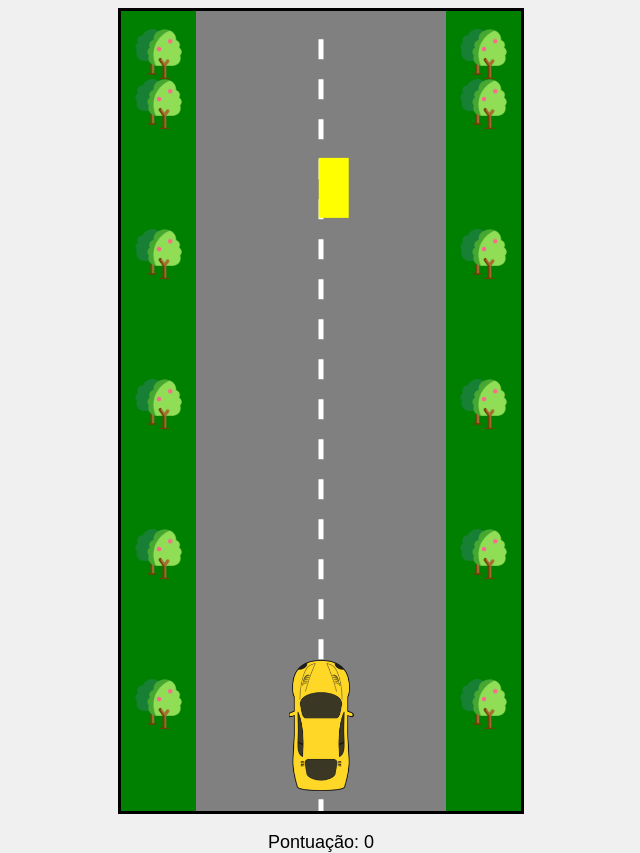
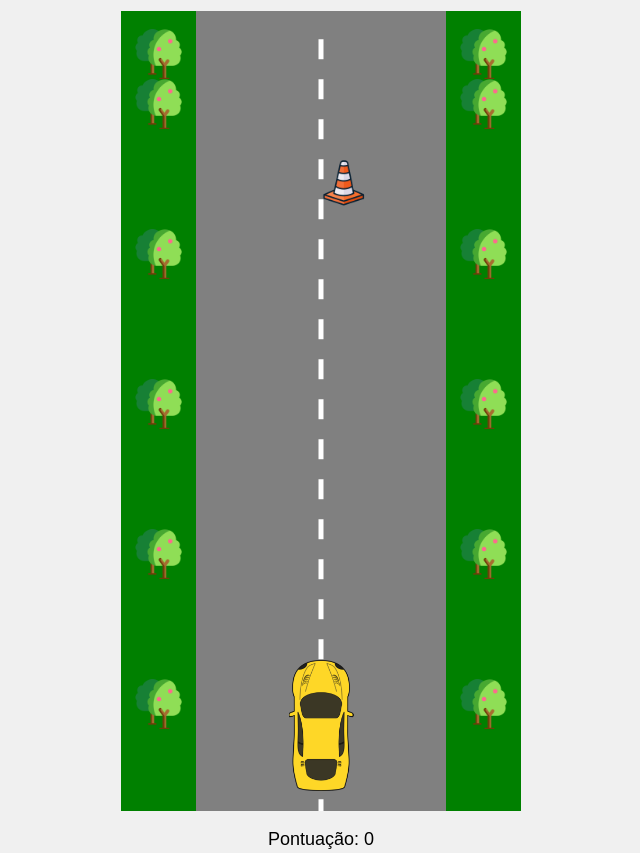
Before and after one commit to enriqueprieto/nicolas-birthday-game, a website: page index.html in a window 1280 px wide. Both pictures are taken after a click on the button "Iniciar Jogo". Shown: the whole page, without its empty margins (319-959 px from the left). Drawn offline with Linux system fonts and the light colour scheme.

Commit message:
chore: saving

```diff
--- a/script.js
+++ b/script.js
@@ -23,6 +23,19 @@ let frames = 0;
 let obstacles = [];
 let score = 0;
 let highScore = localStorage.getItem('highScore') || 0;
+
+const obstacleImages = {
+    cone: new Image(),
+    bar: new Image(),
+    wheels: new Image()
+};
+obstacleImages.cone.src = './obstacule-cone.png';
+obstacleImages.bar.src = './obstacule-bar.png';
+obstacleImages.wheels.src = './obstacule-wheels.png';
+
+// Carregar imagem da pílula de turbo
+const turboPillImage = new Image();
+turboPillImage.src = './turbo-image.png';
 
 // Configurações do canvas para responsividade
 function resizeCanvas() {
@@ -100,13 +113,11 @@ function drawCar() {
     }
 }
 
-// Função para criar obstáculos
-// Função para criar obstáculos de diferentes tamanhos
 function createObstacle() {
     const obstacleTypes = [
-        { width: 30 * (canvas.width / 400), height: 60 * (canvas.width / 400), color: 'yellow', points: 1 }, // Pequeno
-        { width: 40 * (canvas.width / 400), height: 80 * (canvas.width / 400), color: 'orange', points: 2 }, // Médio
-        { width: 50 * (canvas.width / 400), height: 100 * (canvas.width / 400), color: 'red', points: 3 }    // Grande (atual)
+        { img: obstacleImages.cone },
+        { img: obstacleImages.bar },
+        { img: obstacleImages.wheels }
     ];
 
     // Escolher um tipo de obstáculo aleatoriamente
@@ -115,20 +126,18 @@ function createObstacle() {
     let obstacle = {
         x: Math.random() * (canvas.width * 0.5) + canvas.width * 0.25,
         y: -100,
-        width: obstacleType.width,
-        height: obstacleType.height,
-        color: obstacleType.color,
-        points: obstacleType.points // Pontuação associada ao tipo de obstáculo
+        width: 50,
+        height: 50,
+        points: 2,
+        img: obstacleType.img
     };
 
     obstacles.push(obstacle);
 }
-
 // Desenhar obstáculos com diferentes tipos
 function drawObstacles() {
     obstacles.forEach((obstacle, index) => {
-        ctx.fillStyle = obstacle.color;
-        ctx.fillRect(obstacle.x, obstacle.y, obstacle.width, obstacle.height);
+        ctx.drawImage(obstacle.img, obstacle.x, obstacle.y, obstacle.width, obstacle.height);
         obstacle.y += roadSpeed;
 
         // Remover obstáculos que saem da tela
@@ -151,22 +160,20 @@ function drawObstacles() {
 let turboPill = null; // Variável para armazenar a pílula de turbo
 let turboActiveTime = 0; // Controla o tempo de turbo
 
-// Função para criar a pílula de turbo
 function createTurboPill() {
     turboPill = {
         x: Math.random() * (canvas.width * 0.5) + canvas.width * 0.25,
         y: -50,
         width: 50,
         height: 50,
-        color: 'blue'
+        img: turboPillImage
     };
 }
 
 // Desenhar a pílula de turbo
 function drawTurboPill() {
     if (turboPill) {
-        ctx.fillStyle = turboPill.color;
-        ctx.fillRect(turboPill.x, turboPill.y, turboPill.width, turboPill.height);
+        ctx.drawImage(turboPill.img, turboPill.x, turboPill.y, turboPill.width, turboPill.height);
         turboPill.y += roadSpeed;
 
         // Remover a pílula se sair da tela
--- a/style.css
+++ b/style.css
@@ -11,14 +11,17 @@ body {
     box-sizing: border-box;
 }
 
+* {
+    box-sizing: border-box;
+}
+
 h1 {
     color: #333;
 }
 
 canvas {
     background-color: #333;
-    display: none; /* Só aparece após iniciar */
-    border: 3px solid black;
+    display: none;
     box-sizing: border-box;
 }
 
```
Also changed, not shown: obstacule-bar.png (added), obstacule-cone.png (added), obstacule-wheels.png (added), turbo-image.png (added).
